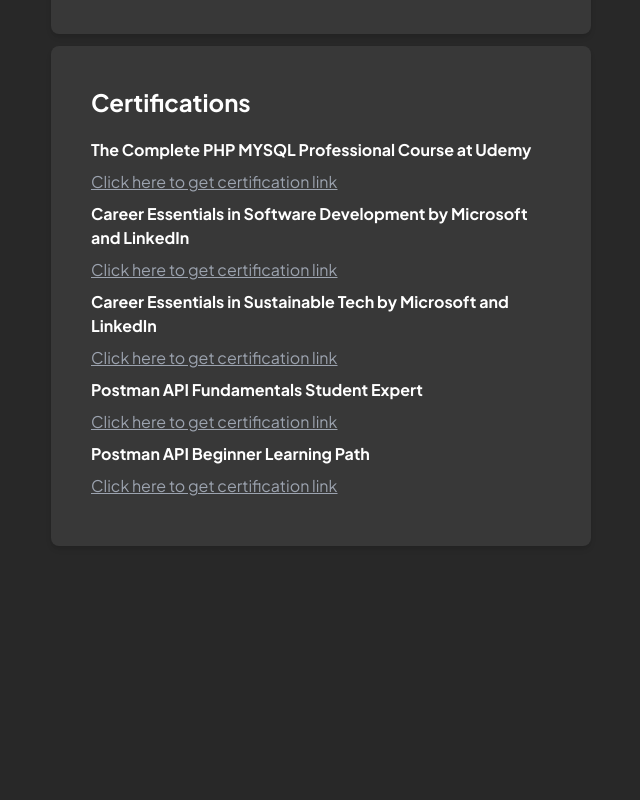
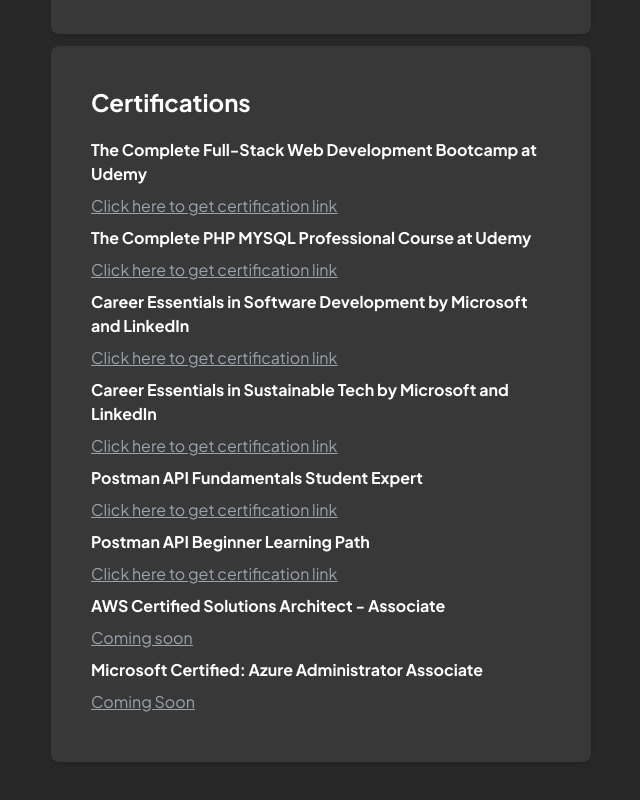
Before and after one commit to vsbuidev/vsbuidev.github.io, a React (Vite) app: page /resume in a window 1280 px wide. Shown: the part 1417-2217 px from the top of the page, without its empty margins (589-1229 px from the left). Before the commit the page ends 2075 px from the top, so only its background shows below. Built offline with nearby package versions, Linux system fonts and the light colour scheme; no server answers.

Commit message:
resume added

```diff
--- a/src/components/Resume.tsx
+++ b/src/components/Resume.tsx
@@ -79,6 +79,11 @@
   ];
   const certification = [
     {
+      title: "The Complete Full-Stack Web Development Bootcamp at Udemy",
+      placeholder: "Click here to get certification link",
+      link: "https://www.udemy.com/certificate/UC-b259eeb0-f05b-4904-b116-2835f44ffd64/",
+    },
+    {
       title: "The Complete PHP MYSQL Professional Course at Udemy",
       placeholder: "Click here to get certification link",
       link: "https://www.udemy.com/certificate/UC-cfa4ac9d-d028-432f-9021-af3b777aeb11/",
@@ -104,6 +109,16 @@
       title: "Postman API Beginner Learning Path",
       placeholder: "Click here to get certification link",
       link: "http://verify.skilljar.com/c/ywhoue5bfk2e",
+    },
+    {
+      title: "AWS Certified Solutions Architect - Associate",
+      placeholder: "Coming soon",
+      link: "/",
+    },
+    {
+      title: "Microsoft Certified: Azure Administrator Associate",
+      placeholder: "Coming Soon",
+      link: "/",
     },
   ];
 
```
